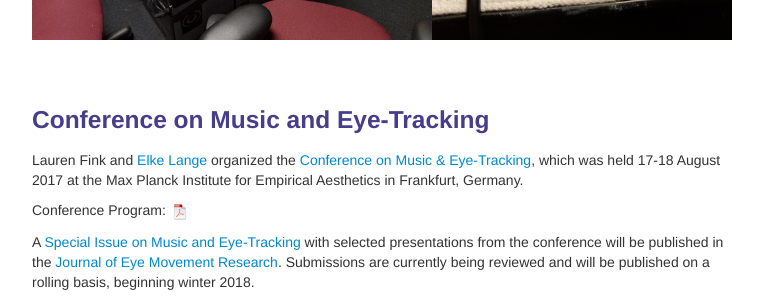
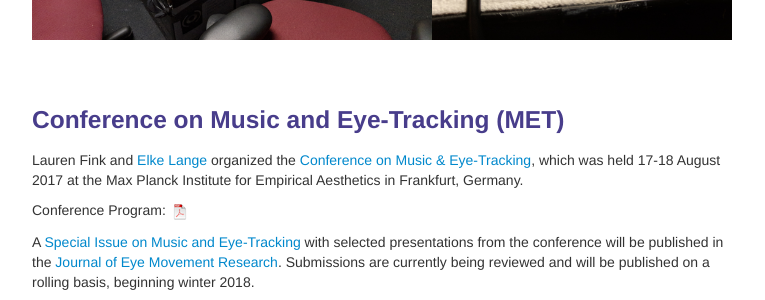
Before and after one commit to lkfink/lkfink.github.io, a Jekyll site: the page built from pages/projects.md, in a window 1280 px wide and 900 px high, scrolled down 1171 px. Shown: the part 154-454 px from the top of the window, without its empty margins (258-1023 px from the left). Built offline with Jekyll 4.4.1, drawn with Linux system fonts in a browser that asks for light colours.

Commit message:
add MET acronym

```diff
--- a/pages/projects.md
+++ b/pages/projects.md
@@ -53,7 +53,7 @@ This project involves a real-time adaptive music making device to enhance synchr
 
 <br><br>
 
-### <a name="MET"></a>Conference on Music and Eye-Tracking
+### <a name="MET"></a>Conference on Music and Eye-Tracking (MET)
 
 Lauren Fink and [Elke Lange](https://www.aesthetics.mpg.de/en/the-institute/people/lange.html){:target="_blank"} organized the [Conference on Music & Eye-Tracking](https://www.ae.mpg.de/met17){:target="_blank"}, which was held 17-18 August 2017 at the Max Planck Institute for Empirical Aesthetics in Frankfurt, Germany. <br/>
 
```
